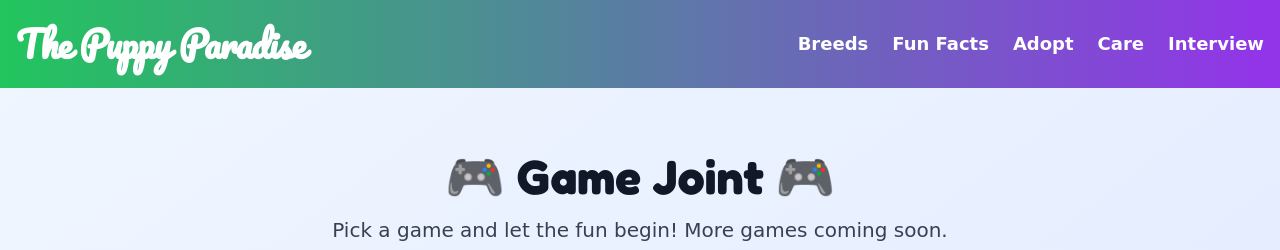
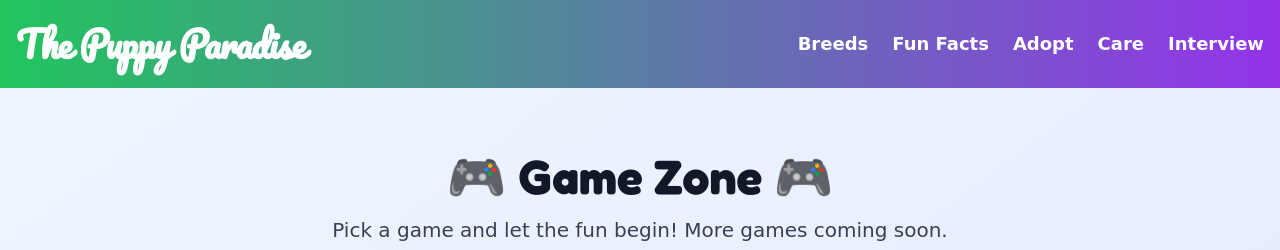
Before and after one commit to Asd112519/Puppy-Paradise, a React (Vite) app: page /games in a window 1280 px wide. Shown: the top 250 px of the page. Built offline with nearby package versions, Linux system fonts and the light colour scheme.

Commit message:
Rename Game Joint to Game Zone in Games page heading
cgen-35eb498d8f164aad9403dbb4284b3621

```diff
--- a/client/pages/Games.tsx
+++ b/client/pages/Games.tsx
@@ -32,7 +32,7 @@ export default function GameSelection() {
               className="text-5xl font-bold text-gray-900 dark:text-white mb-4"
               style={{ fontFamily: "'Fredoka', sans-serif" }}
             >
-              🎮 Game Joint 🎮
+              🎮 Game Zone 🎮
             </h2>
             <p className="text-xl text-gray-700 dark:text-gray-300 max-w-2xl mx-auto">
               Pick a game and let the fun begin! More games coming soon.
```
